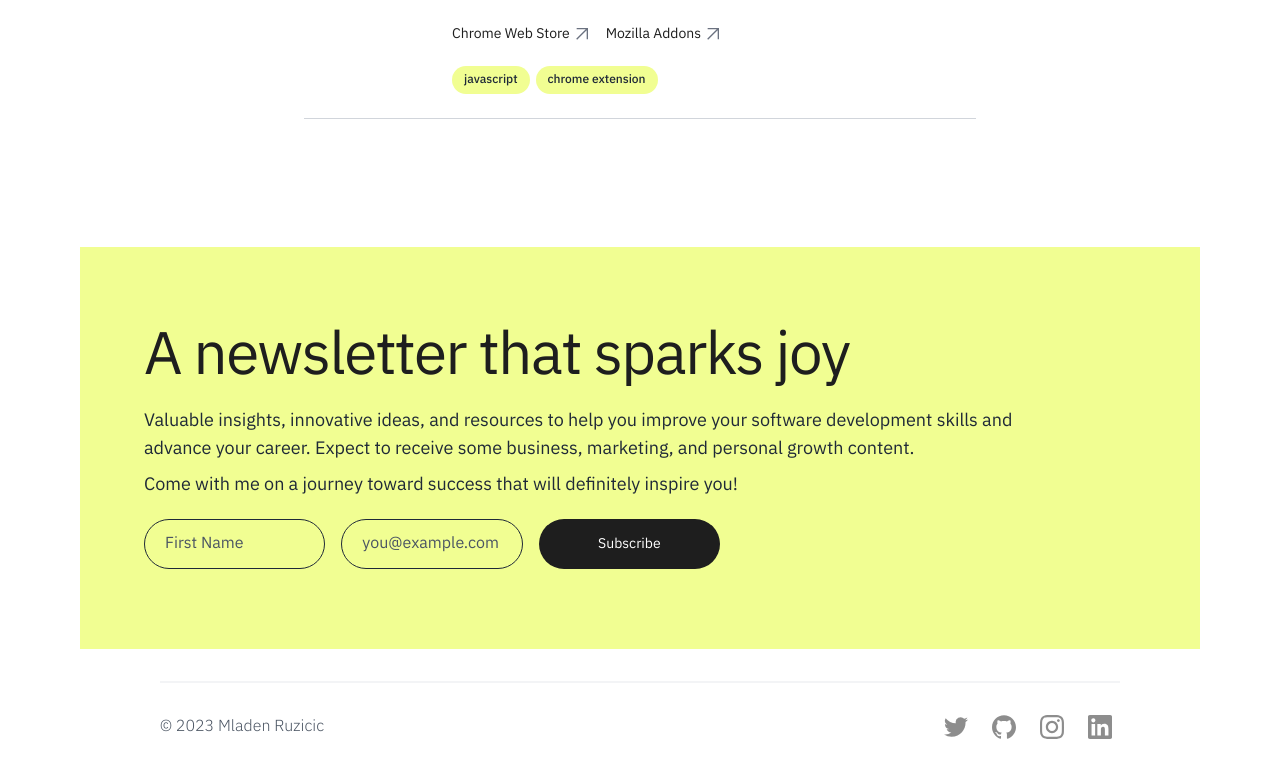
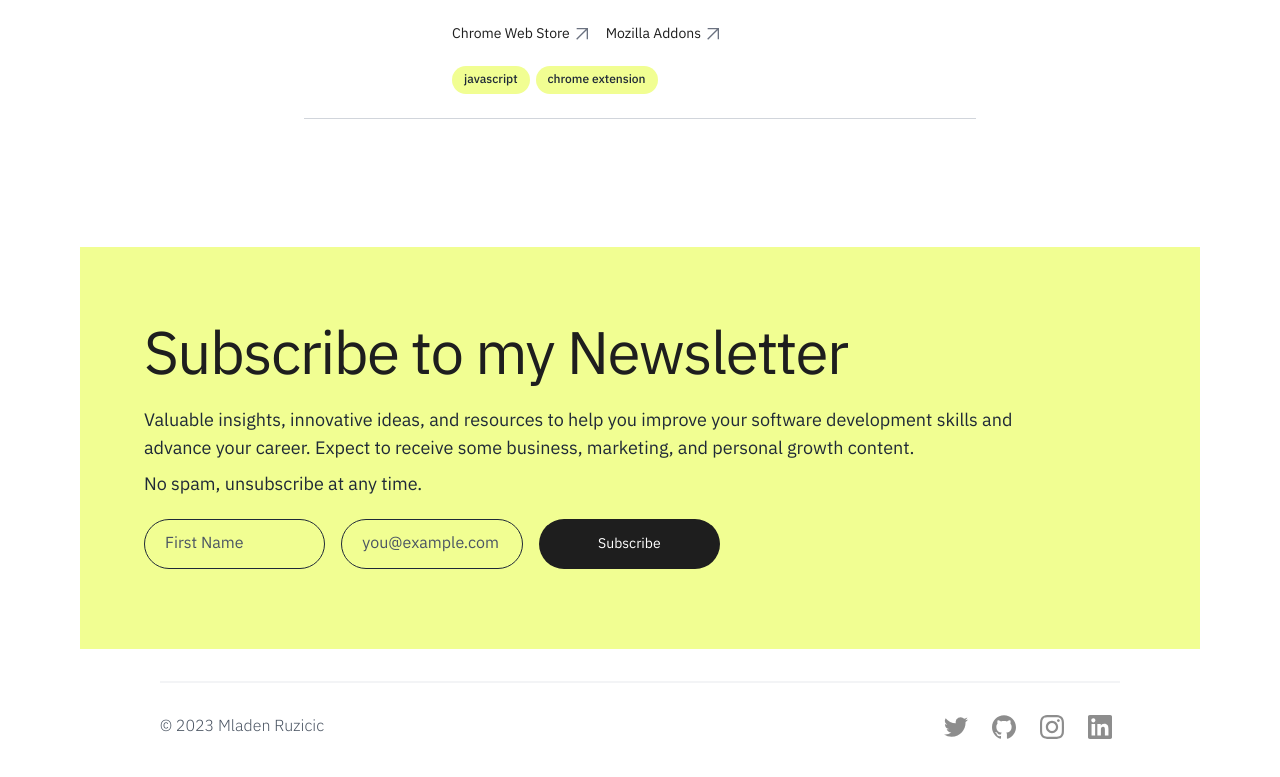
Before and after one commit to ruzicic/mladenruzicic.com, a Next.js app: page /work in a window 1280 px wide. Shown: the part 3286-4063 px from the top of the page. Built offline with nearby package versions, Linux system fonts and the light colour scheme; no server answers.

Commit message:
Add missing aria-labels

```diff
--- a/app/components/Button.tsx
+++ b/app/components/Button.tsx
@@ -56,6 +56,14 @@ export const Button = ({
         )
       })()
 
+  // enforce aria-label if `renderAs` is `button`
+  if (renderAs === "button" && !props["aria-label"]) {
+    console.warn("https://dequeuniversity.com/rules/axe/4.7/button-name")
+    throw new Error(
+      "Button component with `renderAs` set to `button` must have `aria-label` prop"
+    )
+  }
+
   return (
     <Component
       className={cn(buttonVariants({ variant, size, className }))}
--- a/app/components/Header.tsx
+++ b/app/components/Header.tsx
@@ -28,6 +28,7 @@ export default function Navbar() {
             size="icon"
             renderAs="button"
             onClick={nextLogoVariant}
+            aria-label="Mladen Ruzicic Logo"
           >
             <Icons.logo className=" h-8 w-8 transition-all duration-150 ease-in-out hover:scale-110 active:scale-90" />
           </Button>
--- a/app/components/MobileMenu.tsx
+++ b/app/components/MobileMenu.tsx
@@ -65,6 +65,7 @@ export default function MobileMenu() {
                   renderAs="button"
                   onClick={() => handleMenuItemClick(path)}
                   variant="link"
+                  aria-label={`Go to ${name}`}
                 >
                   {name}
                 </Button>
--- a/app/components/NewsletterBanner.tsx
+++ b/app/components/NewsletterBanner.tsx
@@ -76,9 +76,9 @@ export default function NewsletterBanner() {
 
   return (
     <section className="flex h-full w-full flex-col bg-accent p-8 md:p-6 lg:p-8 xl:p-16">
-      <h6 className="my-4 text-3xl font-normal tracking-tight text-primary md:text-5xl lg:text-6xl">
-        A newsletter that sparks joy
-      </h6>
+      <p className="my-4 text-3xl font-normal tracking-tight text-primary md:text-5xl lg:text-6xl">
+        Subscribe to my Newsletter
+      </p>
 
       <p className="my-1 max-w-4xl text-lg text-gray-800">
         Valuable insights, innovative ideas, and resources to help you improve
@@ -86,8 +86,7 @@ export default function NewsletterBanner() {
         receive some business, marketing, and personal growth content.
       </p>
       <p className="my-1 max-w-4xl text-lg text-gray-800">
-        Come with me on a journey toward success that will definitely inspire
-        you!
+        No spam, unsubscribe at any time.
       </p>
       <form
         className="relative my-4 grid max-w-xl grid-cols-1 gap-4 md:grid-cols-3"
@@ -118,6 +117,7 @@ export default function NewsletterBanner() {
           type="submit"
           disabled={form.state === "loading"}
           renderAs="button"
+          aria-label="Subscribe to newsletter"
         >
           {form.state === "loading" ? <LoadingSpinner /> : "Subscribe"}
         </Button>
```
